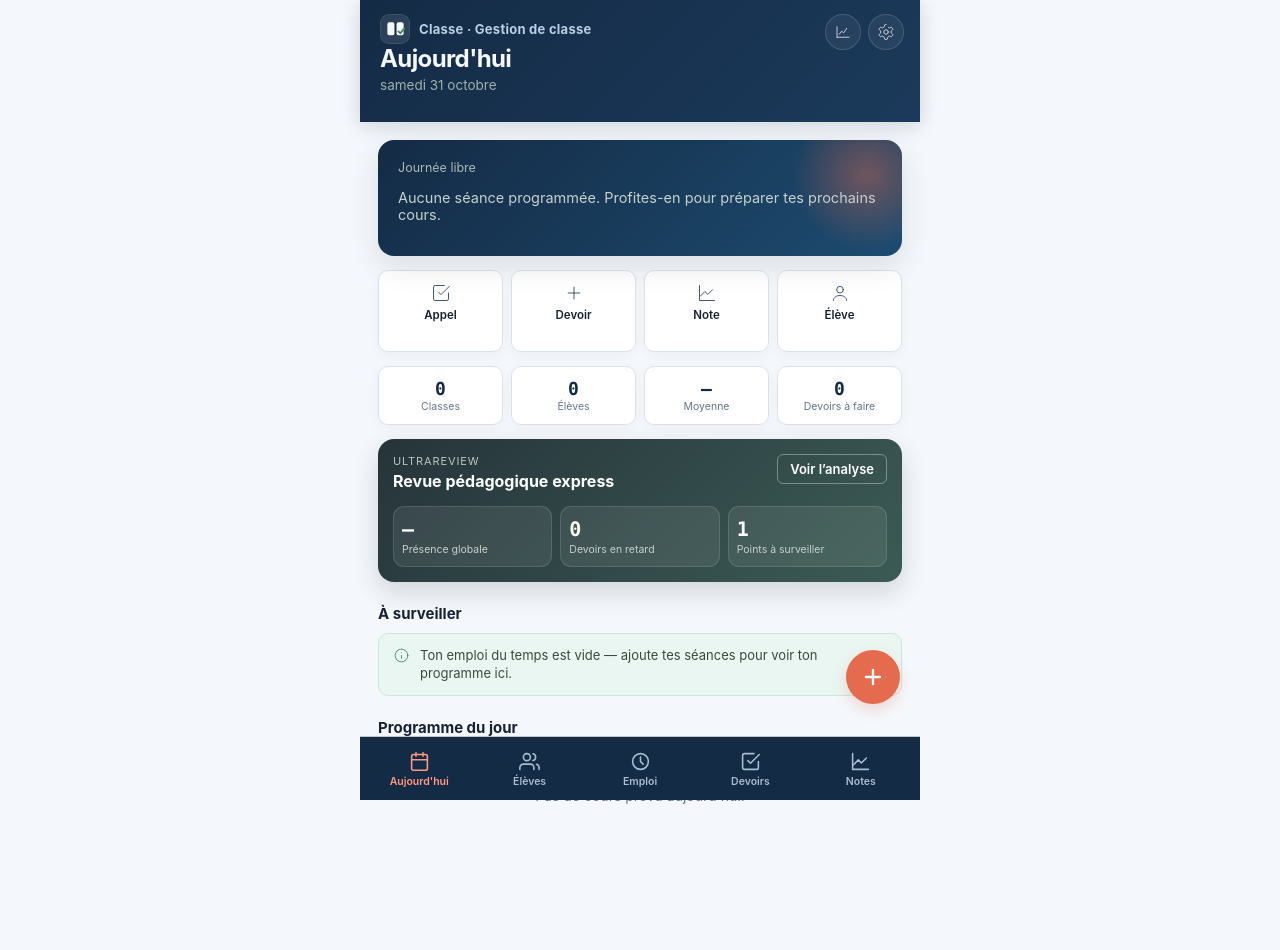
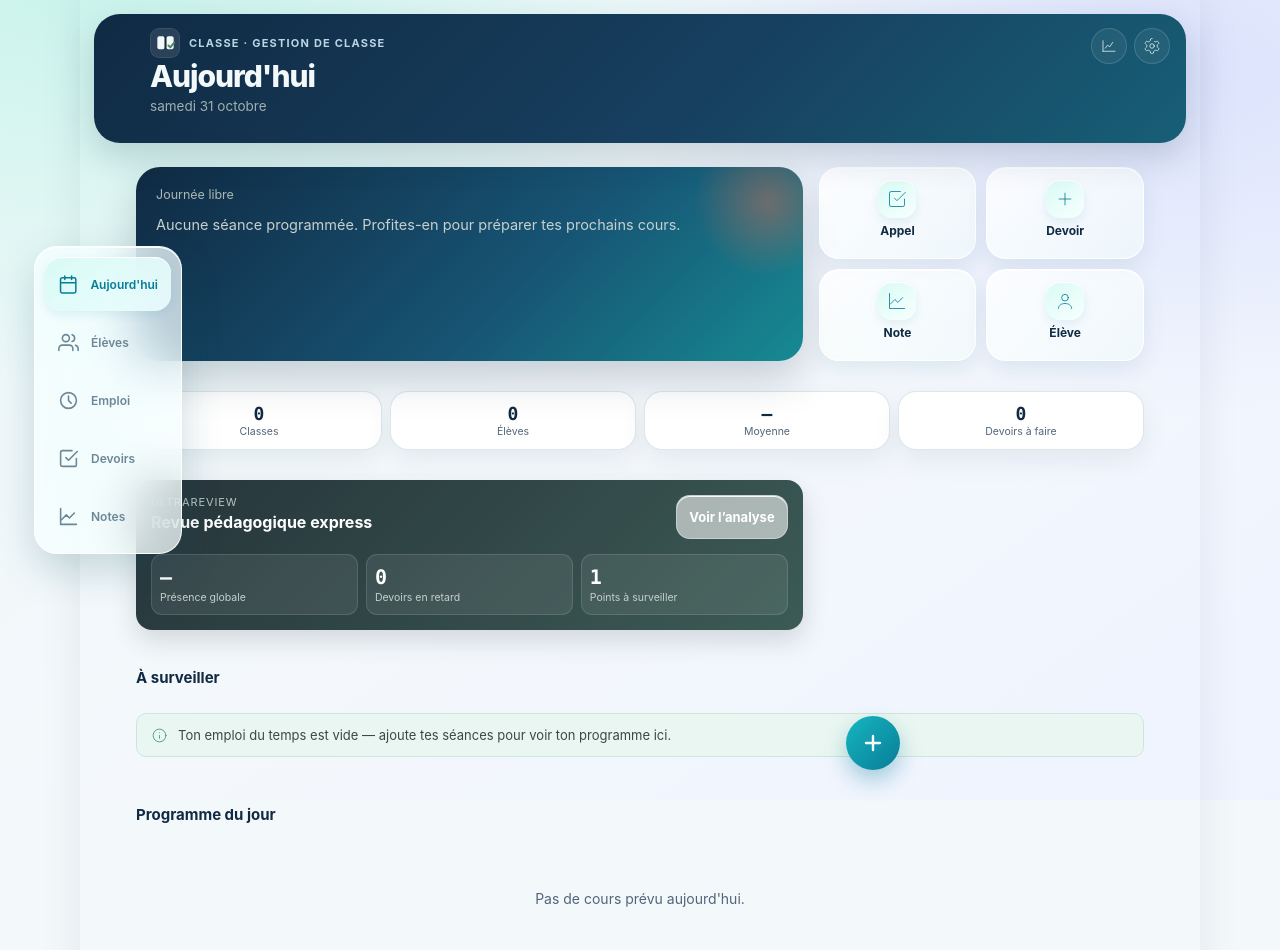
Before and after one commit to Yves19011999/Class_app, a website with bundled scripts: page index.html in a window 1280 px wide. Built offline with nearby package versions, Linux system fonts and the light colour scheme; what @capacitor/core would draw is missing.

Commit message:
Refine Class App with aurora liquid glass UX

```diff
--- a/VERSION.txt
+++ b/VERSION.txt
@@ -1 +1 @@
-4.8.0
+4.9.0
--- a/app.js
+++ b/app.js
@@ -5,7 +5,7 @@
 
 const DB_NAME = 'classe_db';
 const DB_VERSION = 3;
-const APP_VERSION = '4.8.0';
+const APP_VERSION = '4.9.0';
 let db = null;
 
 const STORES = {
--- a/index.html
+++ b/index.html
@@ -4,7 +4,7 @@
 <meta charset="UTF-8">
 <meta name="viewport" content="width=device-width, initial-scale=1.0, viewport-fit=cover, maximum-scale=1.0">
 <title>Classe</title>
-<meta name="theme-color" content="#1E2A2F">
+<meta name="theme-color" content="#102A43">
 <link rel="manifest" href="manifest.json">
 <link rel="apple-touch-icon" href="icon-192.png">
 <meta name="apple-mobile-web-app-capable" content="yes">
@@ -785,6 +785,57 @@
   .session-mode-card{display:flex;align-items:center;justify-content:space-between;gap:12px;padding:13px 14px;margin:12px 0;background:linear-gradient(135deg,#EAF2FA,#FFFFFF);border:1px solid #C9DCEC;border-radius:13px}.session-mode-card .eyebrow{display:block;color:var(--emeraude-fonce);font-size:10px;text-transform:uppercase;letter-spacing:.08em;font-weight:800}.session-mode-card strong{display:block;margin-top:3px;color:var(--ardoise);font-size:14px}.session-mode-card .btn-danger{background:var(--rouge)}
   @media(max-width:430px){.install-banner{align-items:flex-start}.install-banner button{padding:8px 9px;font-size:11px}.brandmark{width:28px;height:28px}}
 
+  /* ---------- Classe 4.9 · aurore boréale + verre liquide ---------- */
+  :root{
+    --ardoise:#102A43;--ardoise-2:#173F5F;--ardoise-3:#245A7A;
+    --terre:#0AA6B5;--terre-fonce:#087D98;--emeraude:#2CBF9B;--emeraude-fonce:#16836F;
+    --craie:#F3F8FA;--craie-2:#E3F0F2;--papier:#FFFFFF;--encre:#102A43;--encre-douce:#526579;--ligne:#D3E3E7;
+    --glass:rgba(255,255,255,.64);--glass-edge:rgba(255,255,255,.86);
+  }
+  html{background:var(--craie);scroll-behavior:smooth;}
+  body{background:radial-gradient(ellipse at 8% -10%,rgba(73,224,194,.25),transparent 38%),radial-gradient(ellipse at 92% 8%,rgba(115,132,255,.19),transparent 34%),linear-gradient(145deg,#EDF9F7 0%,#F4F8FC 52%,#EFF3FF 100%);}
+  #app{max-width:1120px;background:transparent;box-shadow:0 0 40px rgba(16,42,67,.08);}
+  .topbar{background:linear-gradient(135deg,#102A43 0%,#173F5F 55%,#175F76 100%);padding-left:clamp(20px,4vw,42px);padding-right:clamp(20px,4vw,42px);border-radius:0 0 24px 24px;box-shadow:0 14px 34px rgba(16,42,67,.18);}
+  .topbar h1{font-size:clamp(24px,3vw,30px);font-weight:760;letter-spacing:-.035em;}
+  .topbar .eyebrow{color:#BBD5E5;text-transform:uppercase;font-size:11px;font-weight:750;letter-spacing:.11em;}
+  .view{padding:24px clamp(18px,4vw,42px) 116px;}
+  .card,.settings-section,.insight-card,.metric,.calendar-day,.hw-card,.stat-box,.journal-block{border-radius:18px;border-color:rgba(211,227,231,.84);box-shadow:0 10px 28px rgba(16,42,67,.07);}
+  .hero{border-radius:24px;background:linear-gradient(135deg,#102A43 0%,#175474 58%,#168A92 100%);box-shadow:0 18px 42px rgba(16,42,67,.2);}
+  .quick-grid{gap:10px;}
+  .quick-btn,.feature-btn,.btn-ghost,.btn-icon,.mini-action,.day-tab,.calendar-day,.status-btn,.topbar-action,.install-banner button{position:relative;overflow:hidden;transition:transform .22s cubic-bezier(.2,.7,.2,1),box-shadow .22s ease,border-color .22s ease;}
+  .quick-btn,.feature-btn{min-height:92px;border-radius:20px;background:linear-gradient(145deg,rgba(255,255,255,.84),rgba(241,252,251,.58));border:1px solid var(--glass-edge);backdrop-filter:blur(16px) saturate(160%);-webkit-backdrop-filter:blur(16px) saturate(160%);box-shadow:inset 0 1px 0 rgba(255,255,255,.95),0 9px 22px rgba(16,90,110,.09);}
+  .quick-btn svg{width:38px;height:38px;padding:9px;border-radius:14px;background:linear-gradient(145deg,#D9FBF3,#F7FFFF);color:#087D98;stroke:#087D98;box-shadow:inset 0 1px 0 #FFF,0 4px 10px rgba(22,125,154,.1);}
+  .quick-btn span{font-size:12px;color:var(--encre);font-weight:750;}
+  .btn{min-height:44px;border-radius:14px;font-weight:720;}
+  .btn-primary,.fab{background:linear-gradient(135deg,#16B6C0,#087D98);box-shadow:inset 0 1px 0 rgba(255,255,255,.28),0 9px 20px rgba(8,125,152,.25);}
+  .btn-emerald{background:linear-gradient(135deg,#35CBA4,#16836F);}
+  .btn-ghost{background:rgba(255,255,255,.58);border:1px solid rgba(164,211,216,.65);box-shadow:inset 0 1px 0 rgba(255,255,255,.9);}
+  .btn-icon,.mini-action{width:44px;height:44px;border-radius:15px;background:linear-gradient(145deg,rgba(255,255,255,.9),rgba(224,246,245,.68));border:1px solid rgba(255,255,255,.95);box-shadow:inset 0 1px 0 #FFF,0 6px 14px rgba(16,90,110,.1);}
+  .tabbar{position:fixed;left:50%;bottom:calc(10px + env(safe-area-inset-bottom));transform:translateX(-50%);width:min(560px,calc(100% - 24px));padding:8px 9px calc(8px + env(safe-area-inset-bottom));gap:4px;border:1px solid rgba(255,255,255,.9);border-radius:24px;background:rgba(247,255,255,.74);backdrop-filter:blur(24px) saturate(175%);-webkit-backdrop-filter:blur(24px) saturate(175%);box-shadow:0 16px 40px rgba(16,80,100,.2),inset 0 1px 0 #FFF;}
+  .tab{min-height:54px;border-radius:16px;color:#6B8796;}
+  .tab.active{color:#087D98;background:linear-gradient(145deg,rgba(215,250,244,.96),rgba(236,253,255,.88));box-shadow:inset 0 1px 0 #FFF,0 4px 10px rgba(22,125,154,.1);}
+  .tab.active svg{stroke:#087D98;}
+  .fab{box-shadow:0 10px 22px rgba(8,125,152,.35);}
+  :focus-visible{outline:3px solid rgba(88,195,199,.75);outline-offset:2px;}
+  .sheet-overlay{background:rgba(8,35,50,.46);backdrop-filter:blur(9px);-webkit-backdrop-filter:blur(9px);}
+  .sheet{border:1px solid rgba(255,255,255,.82);border-radius:28px 28px 0 0;background:rgba(247,255,255,.95);box-shadow:0 -18px 54px rgba(8,55,70,.24);}
+  .toast{background:rgba(16,42,67,.92);backdrop-filter:blur(16px);-webkit-backdrop-filter:blur(16px);}
+  @supports not ((backdrop-filter:blur(1px)) or (-webkit-backdrop-filter:blur(1px))){.tabbar{background:rgba(247,255,255,.98)}.quick-btn,.feature-btn,.topbar-action{background:#F7FFFF;}}
+  @media(min-width:760px){
+    #app{padding-bottom:20px;}
+    .topbar{margin:14px 14px 0;border-radius:26px;}
+    .view{display:grid;grid-template-columns:repeat(12,minmax(0,1fr));gap:16px;align-content:start;}
+    .view > *{grid-column:span 12;}
+    .view .hero,.view .ultrareview-card{grid-column:span 8;}
+    .view .quick-grid,.view .insight-grid{grid-column:span 4;align-self:start;}
+    .quick-grid{grid-template-columns:repeat(2,1fr);margin-top:0;}
+    .tabbar{left:max(20px,calc(50% - 440px - 166px));top:50%;bottom:auto;transform:translateY(-50%);width:148px;flex-direction:column;align-items:stretch;padding:10px;border-radius:23px;}
+    .tab{flex-direction:row;justify-content:flex-start;gap:12px;padding:11px 13px;text-align:left;}
+    .tab span{font-size:12px;}
+    .fab{bottom:30px;}
+  }
+  @media(min-width:1100px){.view{padding-left:56px;padding-right:56px}.topbar{padding-left:56px;padding-right:56px;}}
+
 </style>
 </head>
 <body>
--- a/package.json
+++ b/package.json
@@ -1,6 +1,6 @@
 {
   "name": "classe-gestion-classe",
-  "version": "4.8.0",
+  "version": "4.9.0",
   "private": true,
   "description": "Classe — gestion de classe offline-first, PWA et Android.",
   "scripts": {
```
Also changed, not shown: README.md, manifest.json, 1 other file.
